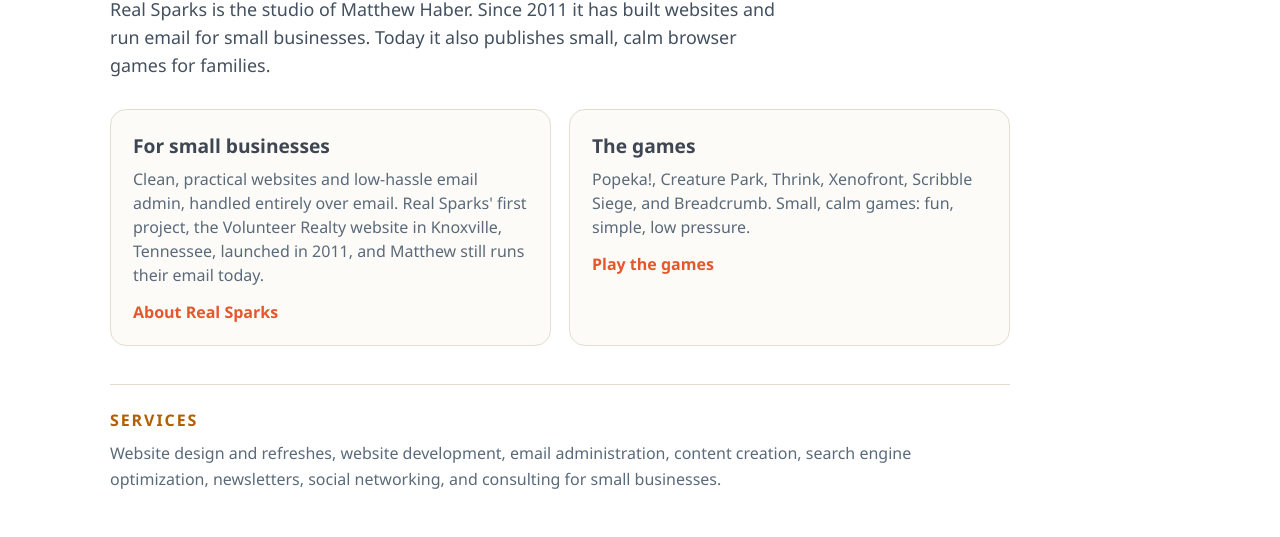
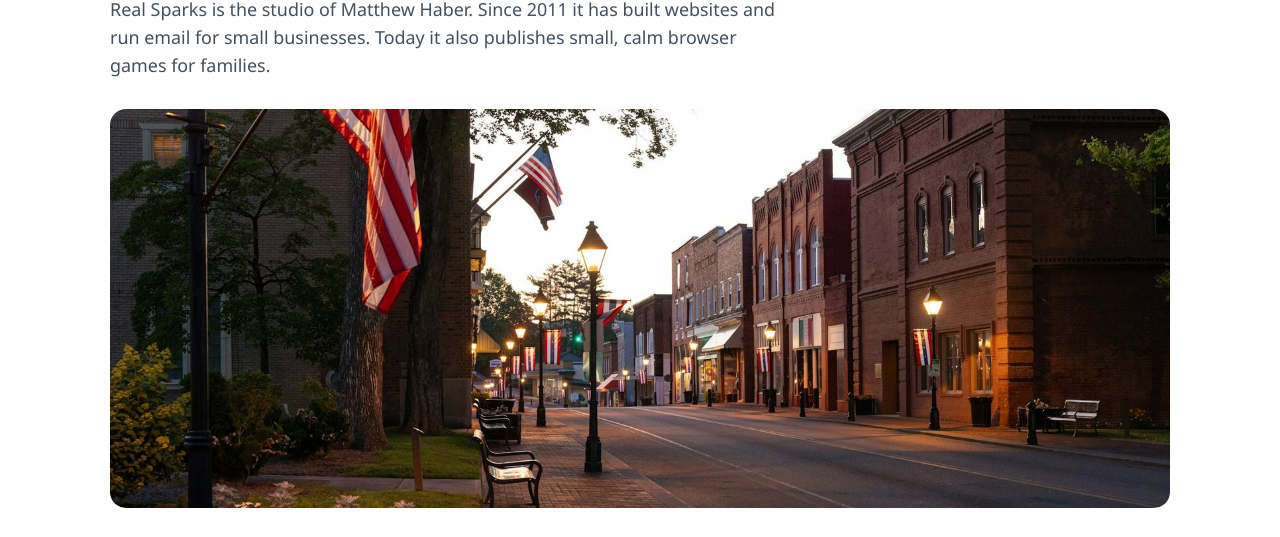
Before and after one commit to mphaber/realsparks-site, a plain HTML site: page index.html in a window 1280 px wide. Shown: the part 257-794 px from the top of the page. Drawn offline with Linux system fonts and the light colour scheme.

Commit message:
Add dusk main street hero photo to homepage

```diff
--- a/index.html
+++ b/index.html
@@ -32,6 +32,8 @@
   .hero{max-width:680px;margin:52px 0 30px}
   h1{font-size:2.4rem;line-height:1.15;margin:0 0 14px;color:var(--slate)}
   .hero p{color:var(--body);font-size:1.12rem;line-height:1.55;margin:0}
+  .hero-photo{margin:2px 0 32px}
+  .hero-photo img{width:100%;height:auto;display:block;border-radius:16px}
   .cards{display:flex;gap:18px;max-width:900px;flex-wrap:wrap}
   .card{flex:1 1 300px;border:1px solid var(--line);border-radius:16px;padding:22px;background:var(--card)}
   .card h2{margin:0 0 8px;font-size:1.2rem;color:var(--slate)}
@@ -65,6 +67,8 @@
     <p>Real Sparks is the studio of Matthew Haber. Since 2011 it has built websites and run email for small businesses. Today it also publishes small, calm browser games for families.</p>
   </div>
 
+  <div class="hero-photo"><img src="main-street-dusk.jpg" alt="A small-town main street at dusk, storefronts lit and street lamps coming on" width="1600" height="602"></div>
+
   <div class="cards">
     <div class="card">
       <h2>For small businesses</h2>
```
